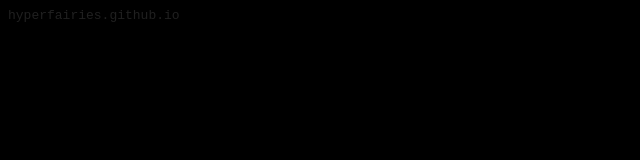
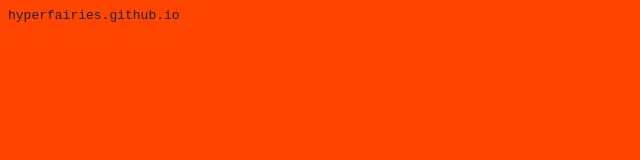
Before and after one commit to HyperFairies/HyperFairies.github.io, a plain HTML site: page index.html in a window 1280 px wide. Shown: the whole page, without its empty margins (0-640 px from the left). Drawn offline with Linux system fonts and the light colour scheme.

Commit message:
Update index.html

```diff
--- a/index.html
+++ b/index.html
@@ -3,7 +3,7 @@
 <head><meta http-equiv="Content-Type" content="text/html; charset=utf-8">
 <style>
 body {
-    background-color: black;
+    background-color: orangered;
     color: #202020;
     font-family: monospace;
 }
```
